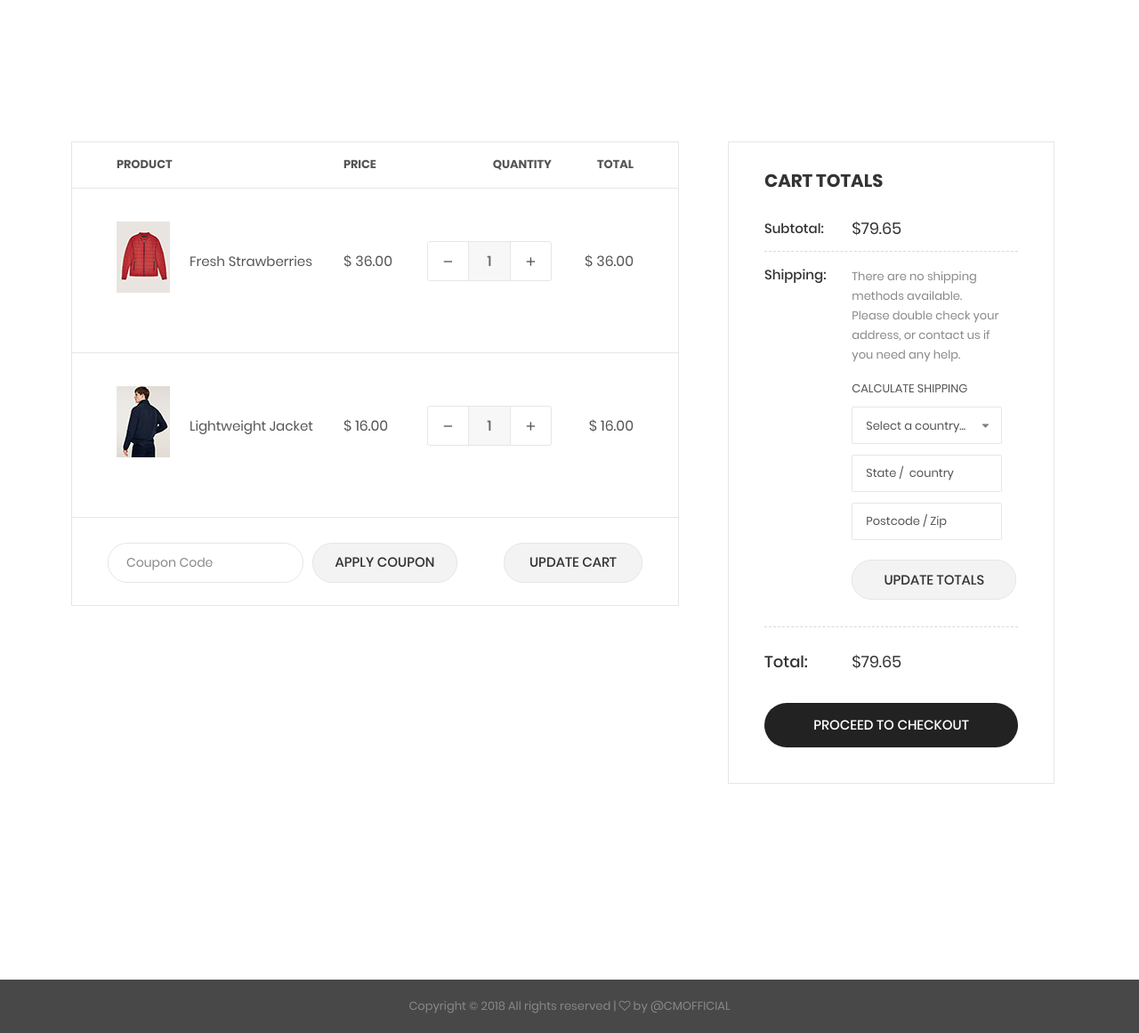
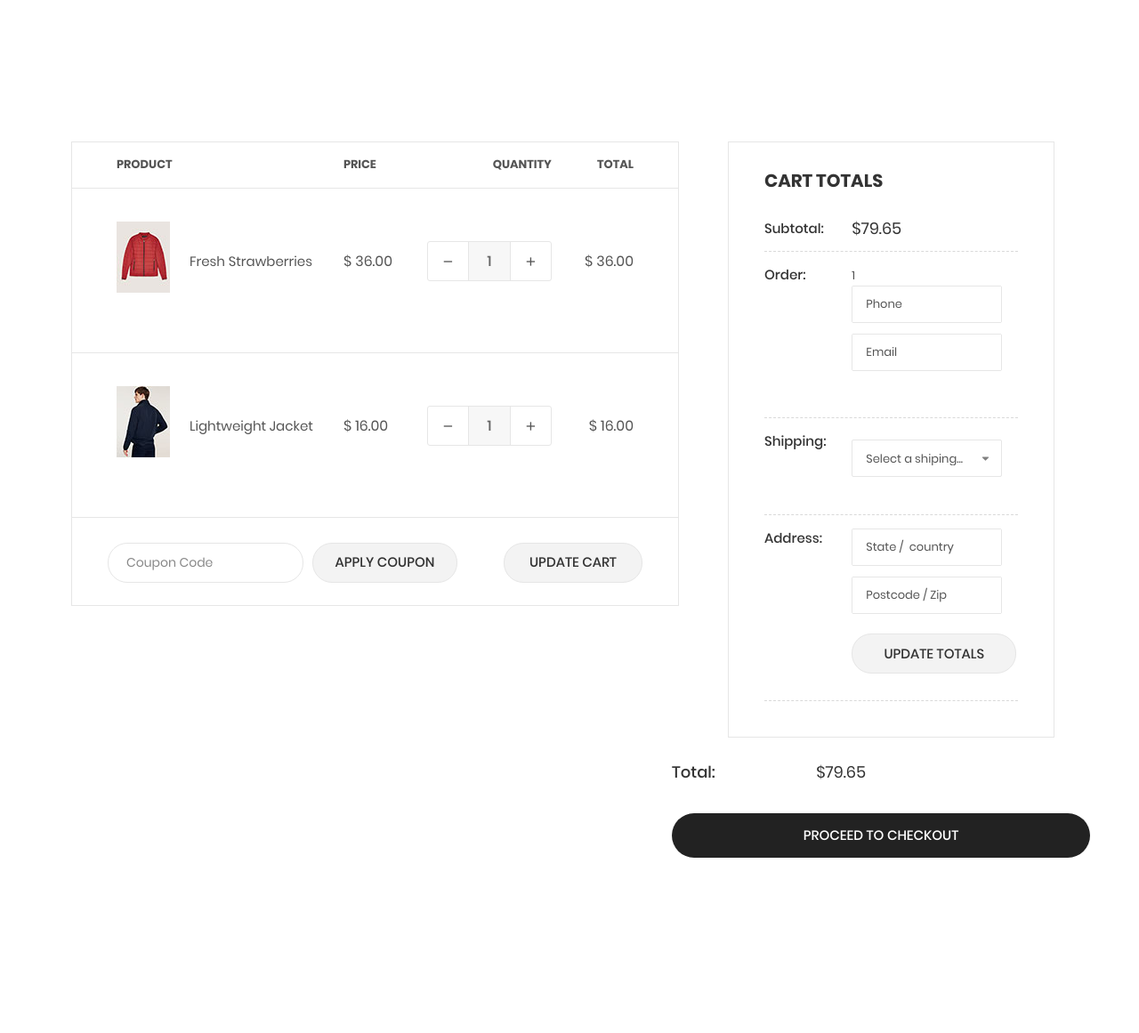
Before and after one commit to Pornpunnarai/footstore, a PHP site: page /shoping-cart.php in a window 1280 px wide. Shown: the part 198-1359 px from the top of the page at 89% size. Run offline with PHP 8.4, Linux system fonts and the light colour scheme; data that the repository does not hold is empty; some libraries are stand-ins or nearby versions.

Commit message:
fix shopping cart

```diff
--- a/shoping-cart.php
+++ b/shoping-cart.php
@@ -132,29 +132,56 @@
                         <div class="flex-w flex-t bor12 p-t-15 p-b-30">
                             <div class="size-208 w-full-ssm">
 								<span class="stext-110 cl2">
+									Order:
+								</span>
+                            </div>
+
+                            <div class="size-209 p-r-18 p-r-0-sm w-full-ssm">
+
+                                <div>
+									<span class="stext-112 cl8">
+										1
+									</span>
+
+                                    <div class="bor8 bg0 m-b-12">
+                                        <input class="stext-111 cl8 plh3 size-111 p-lr-15" type="text" name="phone" placeholder="Phone" required>
+                                    </div>
+
+                                    <div class="bor8 bg0 m-b-22">
+                                        <input class="stext-111 cl8 plh3 size-111 p-lr-15" type="email" name="email" placeholder="Email" required>
+                                    </div>
+
+                                </div>
+                            </div>
+                        </div>
+
+						<div class="flex-w flex-t bor12 p-t-15 p-b-30">
+							<div class="size-208 w-full-ssm">
+								<span class="stext-110 cl2">
 									Shipping:
 								</span>
 							</div>
 
 							<div class="size-209 p-r-18 p-r-0-sm w-full-ssm">
-								<p class="stext-111 cl6 p-t-2">
-									There are no shipping methods available. Please double check your address, or contact us if you need any help.
-								</p>
-
-								<div class="p-t-15">
-									<span class="stext-112 cl8">
-										Calculate Shipping
-									</span>
-
                                 <div class="rs1-select2 rs2-select2 bor8 bg0 m-b-12 m-t-9">
                                         <select class="js-select2" name="time">
-											<option>Select a country...</option>
-											<option>USA</option>
-											<option>UK</option>
+                                            <option>Select a shiping...</option>
+                                            <option>EMS</option>
+                                            <option>Kerry</option>
                                         </select>
                                         <div class="dropDownSelect2"></div>
                                 </div>
+                            </div>
+                        </div>
 
+                        <div class="flex-w flex-t bor12 p-t-15 p-b-30">
+                            <div class="size-208 w-full-ssm">
+								<span class="stext-110 cl2">
+									Address:
+								</span>
+                            </div>
+
+                            <div class="size-209 p-r-18 p-r-0-sm w-full-ssm">
                                 <div class="bor8 bg0 m-b-12">
                                         <input class="stext-111 cl8 plh3 size-111 p-lr-15" type="text" name="state" placeholder="State /  country">
                                     </div>
@@ -198,7 +225,6 @@
 
 
 
-
 	<!-- Footer -->
     <?php include 'footer.php'?>
 
@@ -210,44 +236,7 @@
 		</span>
 	</div>
 
-<!--===============================================================================================-->
-	<script src="vendor/jquery/jquery-3.2.1.min.js"></script>
-<!--===============================================================================================-->
-	<script src="vendor/animsition/js/animsition.min.js"></script>
-<!--===============================================================================================-->
-	<script src="vendor/bootstrap/js/popper.js"></script>
-	<script src="vendor/bootstrap/js/bootstrap.min.js"></script>
-<!--===============================================================================================-->
-	<script src="vendor/select2/select2.min.js"></script>
-	<script>
-		$(".js-select2").each(function(){
-			$(this).select2({
-				minimumResultsForSearch: 20,
-				dropdownParent: $(this).next('.dropDownSelect2')
-			});
-		})
-	</script>
-<!--===============================================================================================-->
-	<script src="vendor/MagnificPopup/jquery.magnific-popup.min.js"></script>
-<!--===============================================================================================-->
-	<script src="vendor/perfect-scrollbar/perfect-scrollbar.min.js"></script>
-	<script>
-		$('.js-pscroll').each(function(){
-			$(this).css('position','relative');
-			$(this).css('overflow','hidden');
-			var ps = new PerfectScrollbar(this, {
-				wheelSpeed: 1,
-				scrollingThreshold: 1000,
-				wheelPropagation: false,
-			});
-
-			$(window).on('resize', function(){
-				ps.update();
-			})
-		});
-	</script>
-<!--===============================================================================================-->
-	<script src="js/main.js"></script>
+    <?php include 'scriptpart.html'?>
 
 </body>
 </html>
```
Also changed, not shown: product-detail.php (+1 -102 lines). Lines whose indentation alone changed are shown as unchanged.
